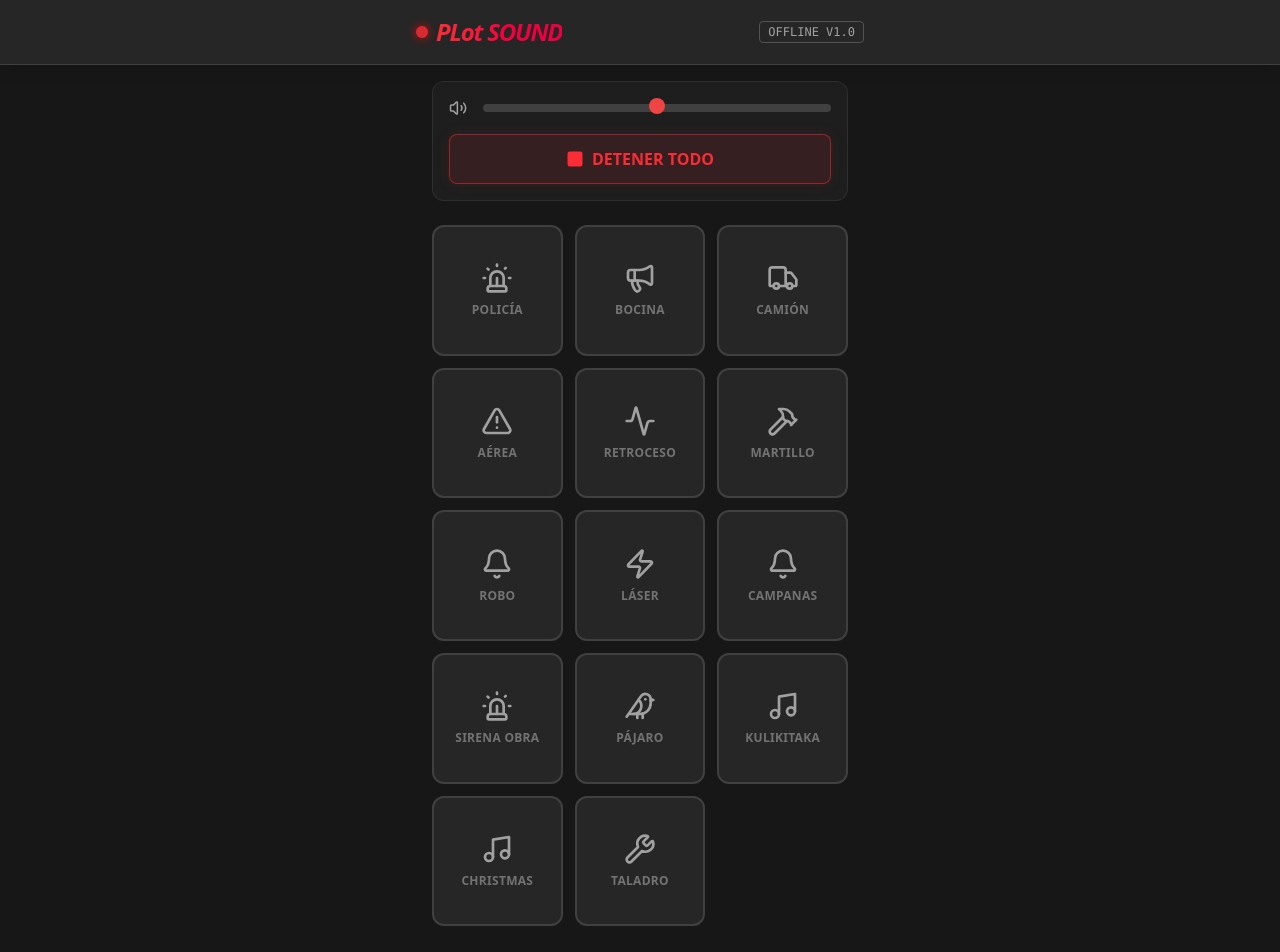
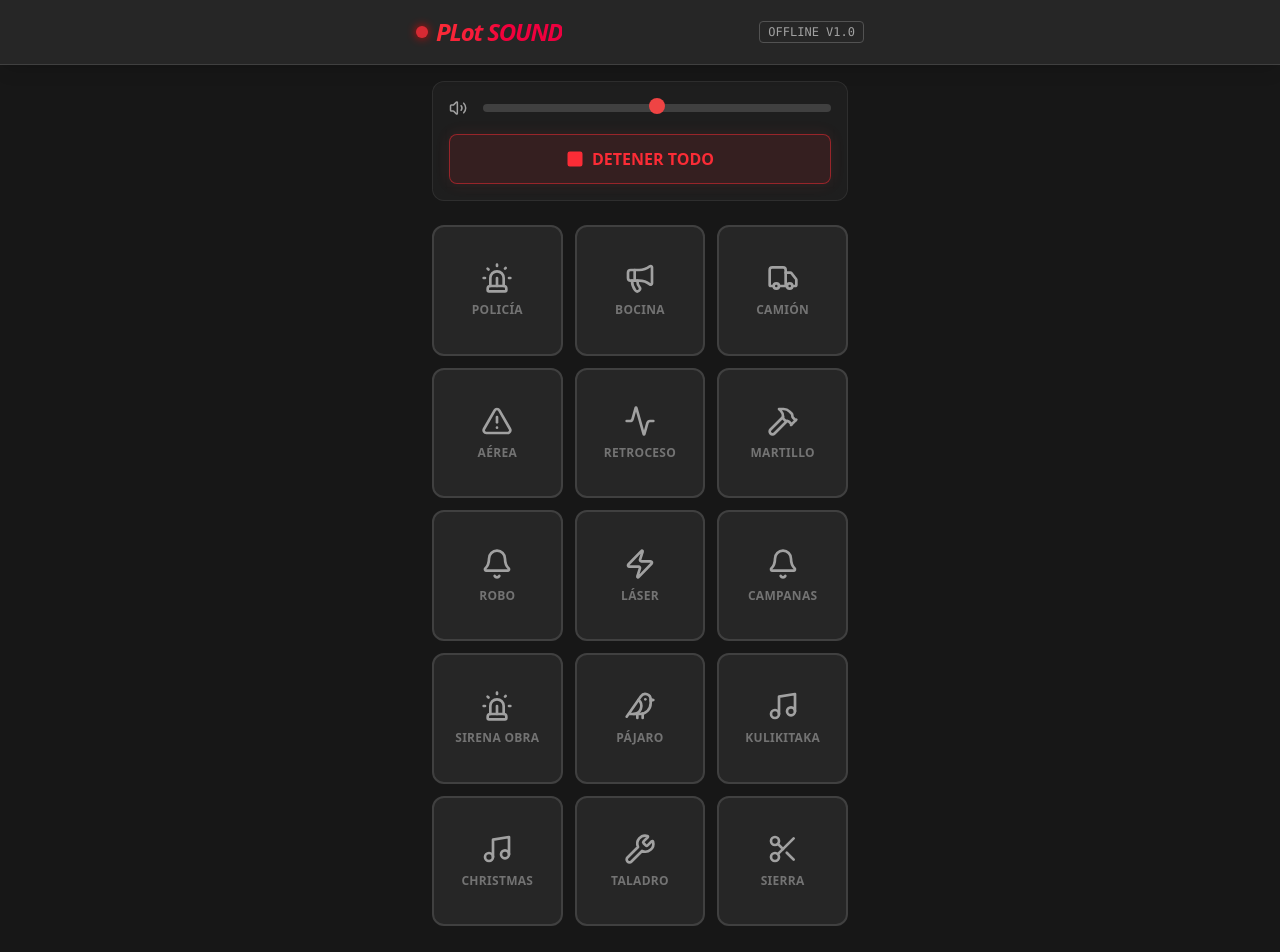
Before and after one commit to webplotcentersj-hash/navidades, a React (Vite) app: page / in a window 1280 px wide. Shown: the top 952 px of the page. Built offline with nearby package versions, Linux system fonts and the light colour scheme.

Commit message:
Agregar sonido de sierra desde archivo MP3

```diff
--- a/src/PlotSoundApp.jsx
+++ b/src/PlotSoundApp.jsx
@@ -1186,6 +1186,7 @@ export default function PlotSoundApp() {
     { id: 'kulikitaka', label: 'Kulikitaka', icon: Music, color: 'text-pink-400', bg: 'bg-pink-600/20', border: 'border-pink-600', audioFile: '/kulikitaka.mp3' },
     { id: 'christmas', label: 'Christmas', icon: Music, color: 'text-red-400', bg: 'bg-red-600/20', border: 'border-red-600', audioFile: '/christmas.mp3' },
     { id: 'taladro', label: 'Taladro', icon: Wrench, color: 'text-blue-400', bg: 'bg-blue-600/20', border: 'border-blue-600', audioFile: '/taladro.mp3' },
+    { id: 'sierra', label: 'Sierra', icon: Scissors, color: 'text-red-500', bg: 'bg-red-600/20', border: 'border-red-600', audioFile: '/sierra.mp3' },
   ];
 
   return (
```
Also changed, not shown: 1 other file (tests, documents, lock files or other folders).
